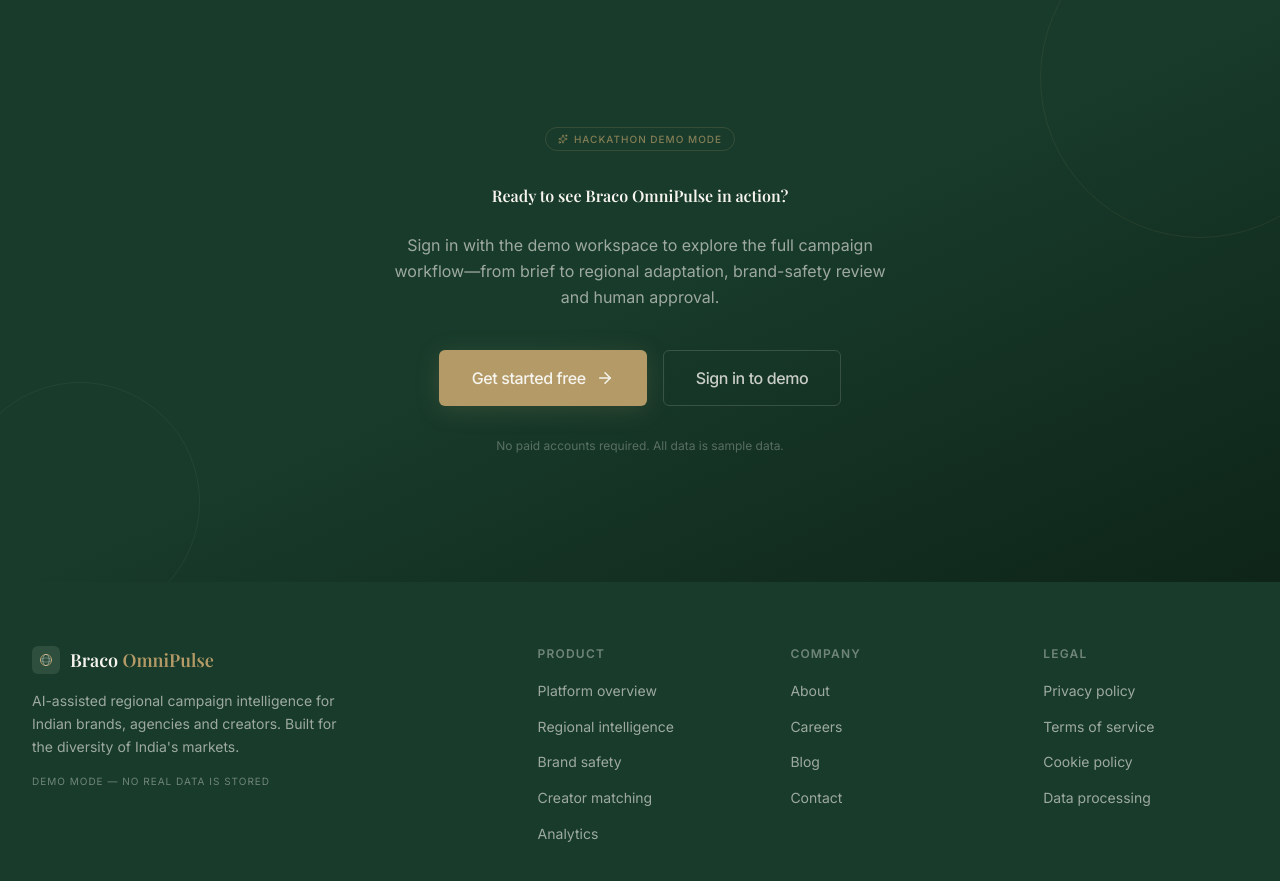
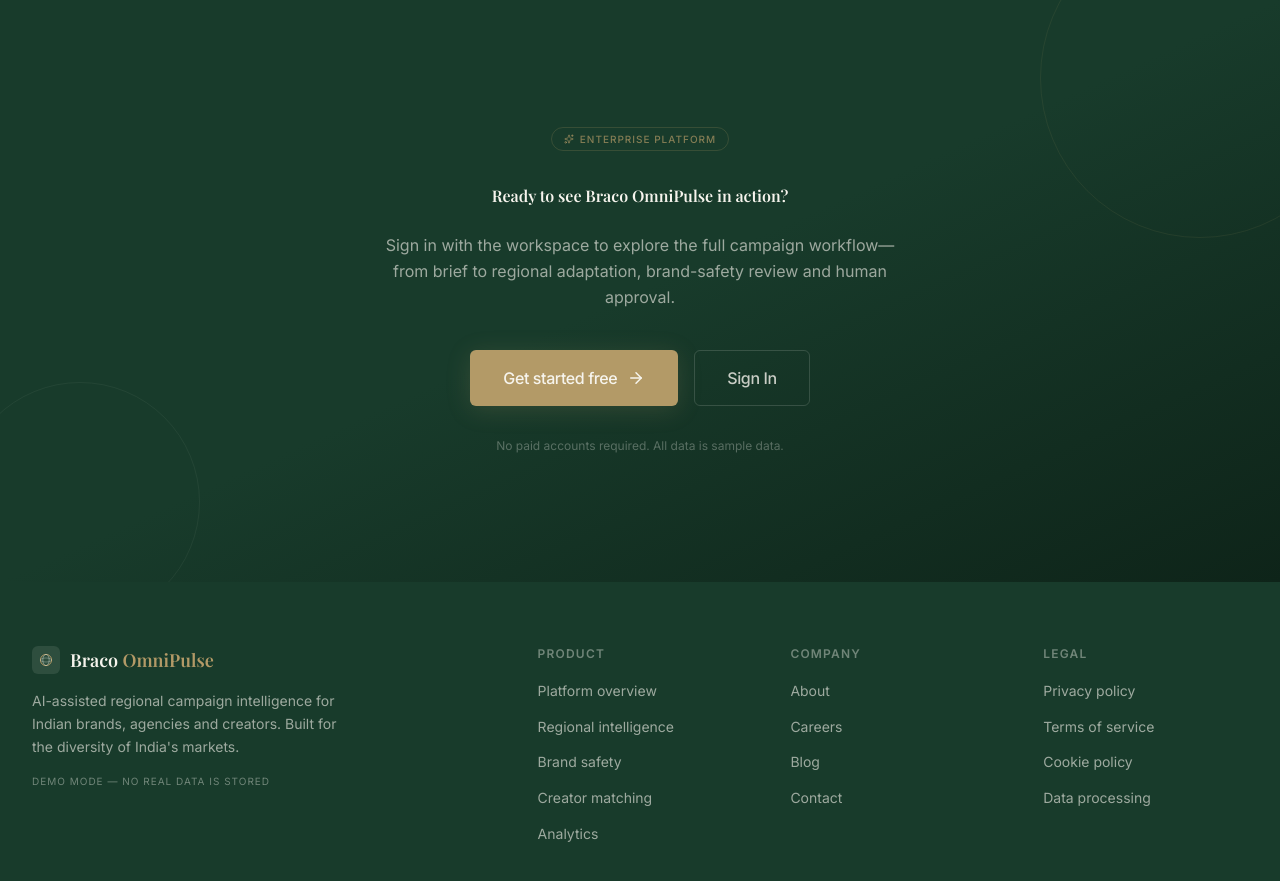
Before and after one commit to rohithsaimerupula/Braco-omnipulse, a Next.js app: page / in a window 1280 px wide. Shown: the part 6336-7217 px from the top of the page. Built offline with nearby package versions, Linux system fonts and the light colour scheme; a web font is replaced by a local one.

Commit message:
chore: remove all references to demo workspace from landing and auth

```diff
--- a/app/dashboard/layout.tsx
+++ b/app/dashboard/layout.tsx
@@ -13,7 +13,7 @@
 
   // If no user and no Supabase URL, we're in Demo mode bypass.
   // We'll show a demo user info.
-  const email = user?.email || "demo@bracoomnipulse.com";
+  const email = user?.email || "admin@bracoomnipulse.com";
 
   return (
     <div className="min-h-screen bg-ivory flex">
--- a/app/sign-in/page.tsx
+++ b/app/sign-in/page.tsx
@@ -47,7 +47,7 @@
                   name="email"
                   type="email"
                   placeholder="you@example.com"
-                  defaultValue="demo@bracoomnipulse.com"
+                  defaultValue="admin@bracoomnipulse.com"
                   className="w-full h-10 px-3.5 rounded-md border border-forest/15 bg-ivory text-sm text-graphite
                              placeholder:text-neutral-400 focus:outline-none focus:ring-2 focus:ring-brass/40 focus:border-brass/40
                              transition-all duration-150"
--- a/components/landing/LandingPage.tsx
+++ b/components/landing/LandingPage.tsx
@@ -791,7 +791,7 @@
         <div className="relative max-w-3xl mx-auto px-6 lg:px-8 text-center">
           <div className="inline-flex items-center gap-1.5 text-2xs font-medium uppercase tracking-widest text-brass/70 border border-brass/20 rounded-full px-3 py-1 mb-8">
             <Sparkles size={10} />
-            Hackathon demo mode
+            Enterprise Platform
           </div>
           <h2
             id="cta-headline"
@@ -800,7 +800,7 @@
             Ready to see Braco OmniPulse in action?
           </h2>
           <p className="text-ivory/60 mb-10 max-w-lg mx-auto leading-relaxed">
-            Sign in with the demo workspace to explore the full campaign workflow—from brief to
+            Sign in with the workspace to explore the full campaign workflow—from brief to
             regional adaptation, brand-safety review and human approval.
           </p>
           <div className="flex flex-col sm:flex-row gap-4 justify-center">
@@ -815,7 +815,7 @@
                 size="xl"
                 className="text-ivory/80 hover:text-ivory hover:bg-ivory/10 border border-ivory/15 hover:border-ivory/25"
               >
-                Sign in to demo
+                Sign In
               </Button>
             </Link>
           </div>
```
